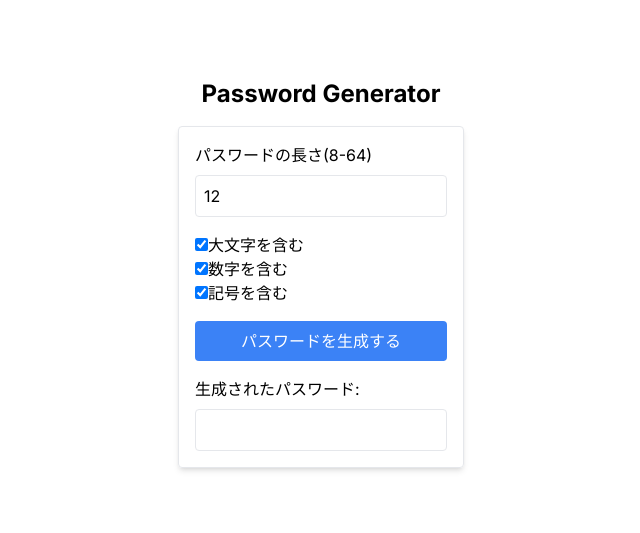
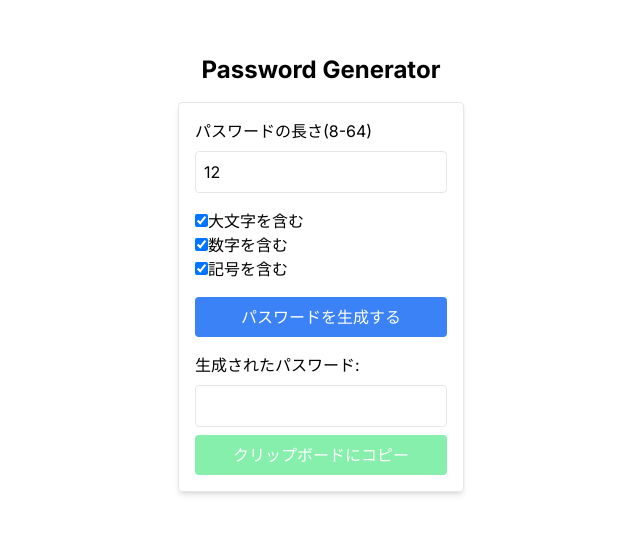
Before and after one commit to Nakayama-Yuki/makepassword, a Next.js app: page / in a window 1280 px wide. Shown: the part 127-660 px from the top of the page, without its empty margins (319-959 px from the left). Built offline with nearby package versions, Linux system fonts and the light colour scheme.

Commit message:
add clipboard copy button

```diff
--- a/src/components/PasswordGenerator.tsx
+++ b/src/components/PasswordGenerator.tsx
@@ -8,6 +8,7 @@ export default function PasswordGenerator() {
   const [includeUppercase, setIncludeUppercase] = useState(true);
   const [includeNumbers, setIncludeNumbers] = useState(true);
   const [includeSymbols, setIncludeSymbols] = useState(true);
+  const [copySuccess, setCopySuccess] = useState("");
 
   const generatePassword = () => {
     const lowercase = "abcdefghijklmnopqrstuvwxyz";
@@ -27,6 +28,16 @@ export default function PasswordGenerator() {
     }
 
     setPassword(newPassword);
+    setCopySuccess(""); // Reset the copy success message
+  };
+
+  const handleCopyToClipboard = async () => {
+    try {
+      await navigator.clipboard.writeText(password);
+      setCopySuccess("コピーに成功した!");
+    } catch (err) {
+      setCopySuccess("コピーに失敗した!");
+    }
   };
 
   return (
@@ -73,7 +84,10 @@ export default function PasswordGenerator() {
       </div>
       <button
         onClick={generatePassword}
-        className="w-full p-2 bg-blue-500 text-white rounded">
+        disabled={length <= 7}
+        className="w-full p-2 bg-blue-500 text-white rounded
+        disabled:bg-blue-300
+        disabled:cursor-not-allowed">
         パスワードを生成する
       </button>
       <div className="mt-4">
@@ -88,6 +102,13 @@ export default function PasswordGenerator() {
           className="w-full p-2 border rounded"
         />
       </div>
+      <button
+        onClick={handleCopyToClipboard}
+        className="w-full p-2 mt-2 bg-green-500 text-white rounded disabled:bg-green-300 disabled:cursor-not-allowed"
+        disabled={!password}>
+        クリップボードにコピー
+      </button>
+      {copySuccess && <p className="mt-2 text-green-600">{copySuccess}</p>}
     </div>
   );
 }
```
